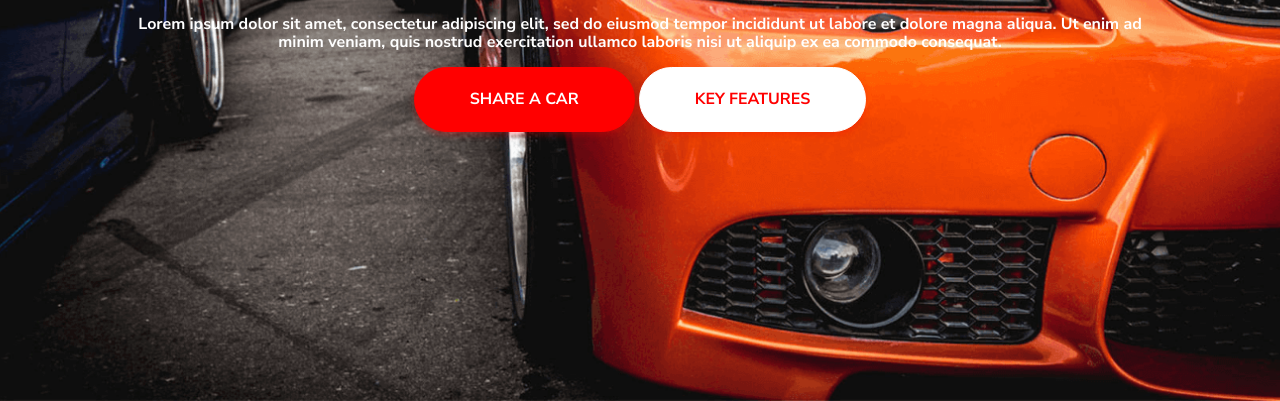
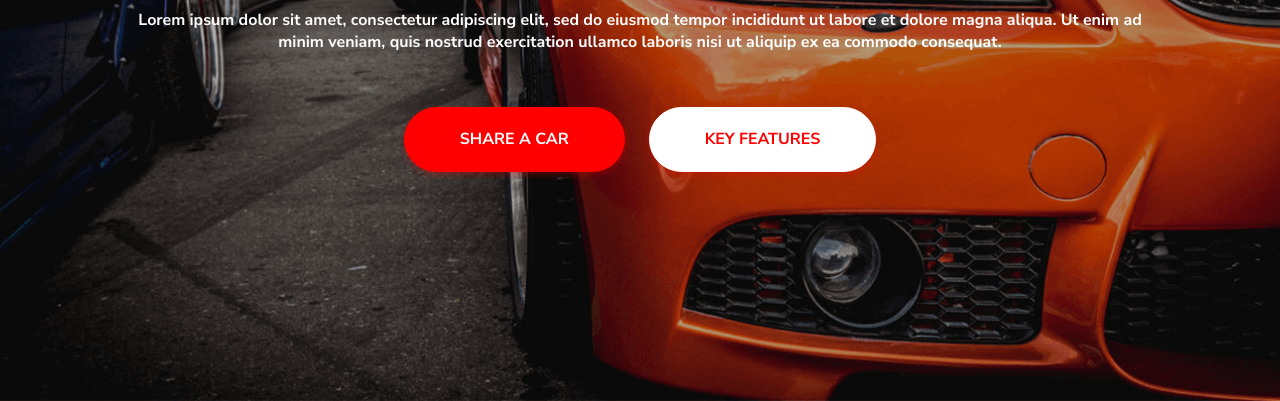
Before and after one commit to karolina-rachuta/car_sharing, a plain HTML site: page index.html in a window 1280 px wide. Shown: the part 399-800 px from the top of the page. Drawn offline with Linux system fonts and the light colour scheme.

Commit message:
intro page final without pixel perfect

```diff
--- a/index.html
+++ b/index.html
@@ -32,13 +32,18 @@
 </header>
 
 <section class="intro">
-<!--    section.intro>div.intro__box>h1.intro__hdl+p.intro__lead+div.intro__box.intro__box--btn>(button.intro__btn)*2-->
+    <!--    section.intro>div.intro__box>h1.intro__hdl+p.intro__lead+div.intro__box.intro__box--btn>(button.intro__btn)*2-->
+    <div class="intro__bg">
     <div class="intro__box">
-        <h1 class="intro__hdl">CAR SHARING</h1>
-        <p class="intro__lead">Lorem ipsum dolor sit amet, consectetur adipiscing elit, sed do eiusmod tempor incididunt ut labore et dolore magna aliqua. Ut enim ad minim veniam, quis nostrud exercitation ullamco laboris nisi ut aliquip ex ea commodo consequat.</p>
-        <div class="intro__box intro__box--row">
-            <a class="intro__btn btn btn-large">SHARE A CAR</a>
-            <a class="intro__btn btn btn-large btn-secondary">KEY FEATURES</a>
+
+            <h1 class="intro__hdl">CAR SHARING</h1>
+       ś     <p class="intro__lead">Lorem ipsum dolor sit amet, consectetur adipiscing elit, sed do eiusmod tempor
+                incididunt ut labore et dolore magna aliqua. Ut enim ad minim veniam, quis nostrud exercitation ullamco
+                laboris nisi ut aliquip ex ea commodo consequat.</p>
+            <div class="intro__box intro__box--row">
+                <a class="intro__btn btn btn-large">SHARE A CAR</a>
+                <a class="intro__btn btn btn-large btn-secondary">KEY FEATURES</a>
+            </div>
         </div>
     </div>
 </section>
--- a/src/css/main.css
+++ b/src/css/main.css
@@ -134,9 +134,6 @@ html, body {
     background-repeat: no-repeat;
     background-size: cover;
     min-height: 100vh;
-    display: flex;
-    justify-content: center;
-    align-items: center;
     margin-top: -5.5rem;
     /*    aby przesunac tlo na gore pod header*/
     color: var(--secondary-color);
@@ -152,7 +149,22 @@ html, body {
     /*textalign center zalatwil sprawe*/
 }
 
+.intro .intro__bg {
+    width: 100%;
+    height: 100vh;
+    background-color: rgba(0, 0, 0, 0.3);
+    display: flex;
+    justify-content: center;
+    align-items: center;
+}
+
+/*!*dodalismy to aby miec maske ciemna na bg*!*/
+
 .intro .intro__box.intro__box--row {
+    display: flex;
+    justify-content: center;
+    gap: 1.5rem;
+    /*    25px pomiedzy buttons*/
 }
 
 .intro .intro__hdl {
@@ -168,6 +180,9 @@ html, body {
     font-size: 1rem;
     max-width: 65.375rem;
     letter-spacing: 0;
+    margin-bottom: 3.375rem;
+    line-height: 1.375;
+    /*   line height ratio, bez jednostki*/
 
 }
 
```
